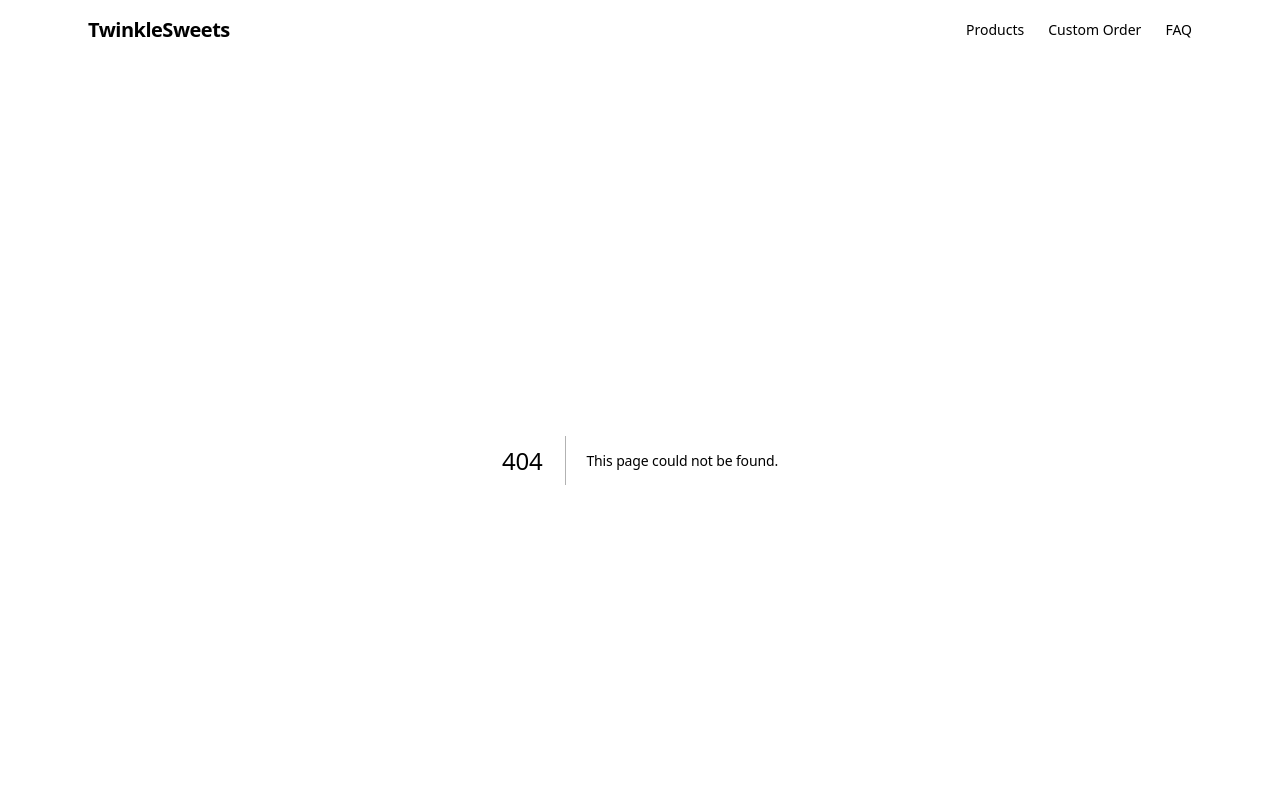
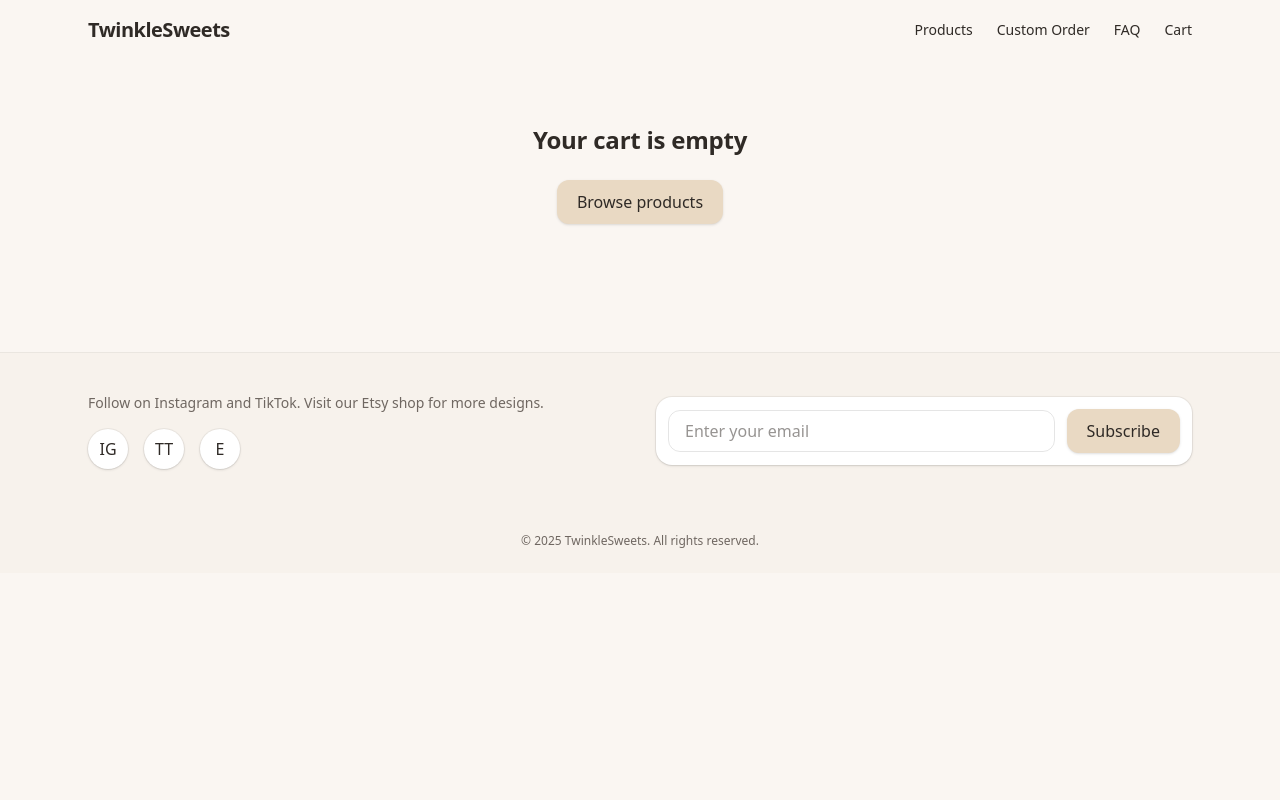
Before and after one commit to Alianv92/twinklesweets, a Next.js app: page /cart in a window 1280 px wide. Before the commit this address had no page. Shown: the top 800 px of the page. Built offline with nearby package versions, Linux system fonts and the light colour scheme.

Commit message:
Initial working version of TwinkleSweets site

```diff
--- /dev/null
+++ b/src/app/api/checkout/route.ts
@@ -0,0 +1,48 @@
+import Stripe from "stripe";
+import { NextResponse } from "next/server";
+import { PRODUCTS } from "../../../lib/products";
+
+const stripeSecret = process.env.STRIPE_SECRET_KEY;
+if (!stripeSecret) {
+  console.warn("STRIPE_SECRET_KEY is not set. Set it in .env.local for local dev.");
+}
+
+const stripe = new Stripe(stripeSecret || "", { apiVersion: "2024-06-20" });
+
+export async function POST(req: Request) {
+  try {
+    const { items }: { items: { id: string; qty: number }[] } = await req.json();
+
+    if (!Array.isArray(items) || items.length === 0) {
+      return NextResponse.json({ error: "Cart is empty" }, { status: 400 });
+    }
+
+    const line_items = items.map(({ id, qty }) => {
+      const p = PRODUCTS.find((pr) => pr.id === id);
+      if (!p) throw new Error(`Unknown product: ${id}`);
+      return {
+        quantity: qty,
+        price_data: {
+          currency: "usd",
+          product_data: { name: p.name },
+          unit_amount: p.price,
+        },
+      } as const;
+    });
+
+    const session = await stripe.checkout.sessions.create({
+      mode: "payment",
+      line_items,
+      success_url: "http://localhost:3000/thank-you",
+      cancel_url: "http://localhost:3000/cancelled",
+      shipping_address_collection: { allowed_countries: ["US", "CA"] },
+    });
+
+    return NextResponse.json({ url: session.url });
+  } catch (e: any) {
+    return NextResponse.json(
+      { error: e.message ?? "Checkout error" },
+      { status: 400 }
+    );
+  }
+}
--- /dev/null
+++ b/src/app/cancelled/page.tsx
@@ -0,0 +1,10 @@
+export default function Cancelled() {
+  return (
+    <main className="mx-auto max-w-xl px-6 py-24 text-center">
+      <h1 className="text-3xl font-semibold">Payment cancelled</h1>
+      <p className="mt-3 text-[var(--muted)]">
+        No charge was made. You can try again any time.
+      </p>
+    </main>
+  );
+}
--- /dev/null
+++ b/src/app/cart/page.tsx
@@ -0,0 +1,72 @@
+"use client";
+
+import Image from "next/image";
+import Link from "next/link";
+import { useCart } from "../../lib/cart";
+import { PRODUCTS } from "../../lib/products";
+
+export default function CartPage() {
+  const cart = useCart();
+
+  const items = cart.items.map((i) => {
+    const p = PRODUCTS.find((p) => p.id === i.id)!;
+    return { ...p, qty: i.qty, lineTotal: p.price * i.qty };
+  });
+
+  const subtotal = items.reduce((s, i) => s + i.lineTotal, 0);
+
+  if (items.length === 0) {
+    return (
+      <div className="mx-auto max-w-4xl px-6 py-16 text-center">
+        <h1 className="text-2xl font-semibold">Your cart is empty</h1>
+        <Link href="/#products" className="inline-block mt-6 rounded-xl bg-[var(--gold)] px-5 py-2.5 shadow-sm hover:shadow">
+          Browse products
+        </Link>
+      </div>
+    );
+  }
+
+  return (
+    <div className="mx-auto max-w-5xl px-6 py-10 grid md:grid-cols-[1fr_320px] gap-10">
+      <div className="space-y-6">
+        {items.map(({ id, name, image, price, qty, lineTotal }) => (
+          <div key={id} className="flex gap-4 items-center rounded-xl bg-white shadow-sm ring-1 ring-black/5 p-4">
+            <Image src={image} alt={name} width={96} height={96} className="rounded-lg object-cover" />
+            <div className="flex-1">
+              <div className="font-medium">{name}</div>
+              <div className="text-sm text-[var(--muted)]">${(price / 100).toFixed(2)}</div>
+              <div className="mt-2 flex items-center gap-3">
+                <label className="text-sm text-[var(--muted)]">Qty</label>
+                <input
+                  type="number"
+                  min={1}
+                  value={qty}
+                  onChange={(e) => cart.setQty(id, Math.max(1, Number(e.target.value) || 1))}
+                  className="w-16 rounded-lg border border-black/10 px-2 py-1 text-center"
+                />
+                <button onClick={() => cart.remove(id)} className="text-sm underline">
+                  Remove
+                </button>
+              </div>
+            </div>
+            <div className="text-right font-medium">${(lineTotal / 100).toFixed(2)}</div>
+          </div>
+        ))}
+      </div>
+
+      <aside className="rounded-xl bg-white shadow-sm ring-1 ring-black/5 p-5 h-fit">
+        <div className="flex justify-between">
+          <span className="text-sm text-[var(--muted)]">Subtotal</span>
+          <span className="font-medium">${(subtotal / 100).toFixed(2)}</span>
+        </div>
+        <div className="mt-6">
+          <form action="/api/checkout" method="POST">
+            <button className="w-full rounded-xl bg-[var(--gold)] px-5 py-2.5 font-medium shadow-sm hover:shadow">
+              Checkout
+            </button>
+          </form>
+        </div>
+      </aside>
+    </div>
+  );
+}
--- a/src/app/layout.tsx
+++ b/src/app/layout.tsx
@@ -1,57 +1,44 @@
-// app/layout.tsx
 import type { Metadata } from "next";
 import "./globals.css";
-import Link from "next/link";
+import { CartProvider } from "../lib/cart";
+import { SiteHeader } from "../components/SiteHeader";
 
 export const metadata: Metadata = {
   title: "TwinkleSweets • Elegant Cake Toppers",
-  description: "Elegant, modern cake toppers for birthdays and special events. Handmade to order.",
+  description: "Elegant, modern cake toppers and decorated boxes. Handmade to order.",
 };
 
 export default function RootLayout({ children }: { children: React.ReactNode }) {
   return (
     <html lang="en">
       <body className="min-h-screen bg-[var(--paper)] text-[var(--ink)]">
-        {/* Top bar */}
-        <header className="mx-auto max-w-6xl px-6 py-4 flex items-center justify-between">
-  <Link href="/" className="text-xl font-semibold tracking-tight">
-    TwinkleSweets
-  </Link>
-  <nav className="hidden md:flex gap-6 text-sm">
-    <Link href="/products" className="hover:opacity-80">Products</Link>
-    <Link href="/custom-order" className="hover:opacity-80">Custom Order</Link>
-    <Link href="/faq" className="hover:opacity-80">FAQ</Link>
-  </nav>
-</header>
-
-        {/* Page content */}
+        <CartProvider>
+          <SiteHeader />
           <main>{children}</main>
 
-        {/* Footer */}
           <footer className="border-t border-black/5 bg-[var(--chip)] mt-16">
             <div className="mx-auto max-w-6xl px-6 py-10 grid md:grid-cols-2 gap-8 items-center">
               <div>
-              <p className="text-sm text-[#6F6761]">
+                <p className="text-sm text-[var(--muted)]">
                   Follow on Instagram and TikTok. Visit our Etsy shop for more designs.
                 </p>
                 <div className="mt-4 flex gap-4">
-                <a href="https://instagram.com/yourhandle" className="rounded-full bg-white w-10 h-10 grid place-items-center shadow-sm ring-1 ring-black/5">IG</a>
-                <a href="https://tiktok.com/@yourhandle" className="rounded-full bg-white w-10 h-10 grid place-items-center shadow-sm ring-1 ring-black/5">TT</a>
-                <a href="https://etsy.com/shop/yourshop" className="rounded-full bg-white w-10 h-10 grid place-items-center shadow-sm ring-1 ring-black/5">E</a>
+                  <a href="https://instagram.com/twinklesweetsco" className="rounded-full bg-white w-10 h-10 grid place-items-center shadow-sm ring-1 ring-black/5" aria-label="Instagram">IG</a>
+                  <a href="https://tiktok.com/twinklesweetsco" className="rounded-full bg-white w-10 h-10 grid place-items-center shadow-sm ring-1 ring-black/5" aria-label="TikTok">TT</a>
+                  <a href="https://etsy.com/shop/yourshop" className="rounded-full bg-white w-10 h-10 grid place-items-center shadow-sm ring-1 ring-black/5" aria-label="Etsy">E</a>
                 </div>
               </div>
 
               <form action="https://formspree.io/f/your-newsletter" method="POST" className="bg-white rounded-2xl shadow-sm ring-1 ring-black/5 p-3 flex items-center gap-3">
                 <input type="email" name="email" placeholder="Enter your email" className="w-full rounded-xl border border-black/10 px-4 py-2" required />
-              <button type="submit" className="rounded-xl bg-[#E9D9C3] px-5 py-2.5 font-medium shadow-sm hover:shadow">
-                Subscribe
-              </button>
+                <button type="submit" className="rounded-xl bg-[var(--gold)] px-5 py-2.5 font-medium shadow-sm hover:shadow">Subscribe</button>
               </form>
             </div>
-          <div className="py-6 text-center text-xs text-[#8B817B]">
+            <div className="py-6 text-center text-xs text-[var(--muted)]">
               © {new Date().getFullYear()} TwinkleSweets. All rights reserved.
             </div>
           </footer>
+        </CartProvider>
       </body>
     </html>
   );
--- a/src/app/page.tsx
+++ b/src/app/page.tsx
@@ -1,9 +1,40 @@
+"use client";
+
 import Image from "next/image";
+import { useState } from "react";
+import { PRODUCTS } from "../lib/products";
+import { useCart } from "../lib/cart";
+
+function AddBtn({ id }: { id: string }) {
+  const cart = useCart();
+  const [status, setStatus] = useState<"idle" | "added">("idle");
+
+  function handleAdd() {
+    cart.add(id, 1);
+    setStatus("added");
+    setTimeout(() => setStatus("idle"), 1500);
+  }
+
+  return (
+    <button
+      onClick={handleAdd}
+      className={`mt-3 rounded-xl px-4 py-2 text-sm font-medium shadow-sm transition
+        ${
+          status === "added"
+            ? "bg-green-500 text-white"
+            : "bg-[var(--gold)] hover:shadow"
+        }
+      `}
+    >
+      {status === "added" ? "Added!" : "Add to cart"}
+    </button>
+  );
+}
 
 export default function HomePage() {
   return (
     <div>
-      {/* Hero Section — soft gradient, not black */}
+      {/* Hero Section */}
       <section className="bg-gradient-to-b from-[#FFF9F5] to-[var(--paper)]">
         <div className="mx-auto max-w-6xl px-6 pt-10 pb-16 grid md:grid-cols-2 gap-10 items-center">
           <div className="order-2 md:order-1">
@@ -11,18 +42,17 @@ export default function HomePage() {
               Celebrate with custom toppers & decorated boxes
             </h1>
             <p className="mt-4 text-[17px] text-[var(--muted)] max-w-prose">
-              TwinkleSweets creates personalized cake toppers, decorated treat boxes,
-              and event details to make your celebration unforgettable.
+              TwinkleSweets creates personalized cake toppers, decorated treat
+              boxes, and event details to make your celebration unforgettable.
             </p>
             <a
-              href="https://buy.stripe.com/test-link"
+              href="#products"
               className="inline-block mt-7 rounded-xl bg-[var(--gold)] px-6 py-3 text-base font-medium shadow-sm hover:shadow transition"
             >
               Shop Now
             </a>
           </div>
 
-          {/* Light “photo” area */}
           <div className="order-1 md:order-2 rounded-3xl overflow-hidden shadow-sm ring-1 ring-black/5">
             <Image
               src="/hero.jpg"
@@ -36,43 +66,43 @@ export default function HomePage() {
         </div>
       </section>
 
-      {/* Featured Designs — white cards on blush backdrop */}
+      {/* Featured Products */}
       <section id="products" className="py-14 bg-[var(--blush)]/60">
         <div className="mx-auto max-w-6xl px-6">
-          <h2 className="text-center font-serif text-3xl md:text-4xl">Featured Designs</h2>
+          <h2 className="text-center font-serif text-3xl md:text-4xl">
+            Featured Designs
+          </h2>
           <div className="mt-8 grid grid-cols-1 sm:grid-cols-2 lg:grid-cols-3 gap-6">
-            {[
-              "Custom Cake Toppers",
-              "Decorated Treat Boxes",
-              "Event Favor Packaging",
-              "Themed Party Sets",
-              "Name & Number Toppers",
-              "Special Occasion Décor",
-            ].map((name, index) => (
-              <article key={name} className="rounded-2xl bg-white shadow-sm ring-1 ring-black/5 p-5">
+            {PRODUCTS.map((p) => (
+              <article
+                key={p.id}
+                className="rounded-2xl bg-white shadow-sm ring-1 ring-black/5 p-5"
+              >
                 <Image
-                  src={`/Product${index+1}.png`}
-                  alt={name}
+                  src={p.image}
+                  alt={p.name}
                   width={400}
                   height={400}
                   className="w-full h-auto rounded-xl object-cover"
                 />
-                <h3 className="mt-3 text-sm font-medium">{name}</h3>
-                <a href="https://buy.stripe.com/test-link" className="mt-3 inline-block text-sm underline">
-                  Order now
-                </a>
+                <h3 className="mt-3 text-sm font-medium">{p.name}</h3>
+                <div className="mt-1 text-sm text-[var(--muted)]">
+                  ${(p.price / 100).toFixed(2)}
+                </div>
+                <AddBtn id={p.id} />
               </article>
             ))}
           </div>
         </div>
       </section>
 
-      {/* Testimonials — clean white band */}
+      {/* Testimonials */}
       <section id="testimonials" className="bg-white py-16">
         <div className="mx-auto max-w-4xl px-6 text-center">
           <h2 className="font-serif text-3xl md:text-4xl">What Customers Say</h2>
           <blockquote className="mt-6 text-lg text-[#4A433E]">
-            “The topper and decorated boxes were absolutely perfect! Everyone at the party loved them.”
+            “The topper and decorated boxes were absolutely perfect! Everyone at
+            the party loved them.”
           </blockquote>
           <div className="mt-2 text-sm text-[var(--muted)]">— Maria G.</div>
         </div>
--- /dev/null
+++ b/src/app/thank-you/page.tsx
@@ -0,0 +1,10 @@
+export default function ThankYou() {
+  return (
+    <main className="mx-auto max-w-xl px-6 py-24 text-center">
+      <h1 className="text-3xl font-semibold">Thank you!</h1>
+      <p className="mt-3 text-[var(--muted)]">
+        Your order was completed successfully.
+      </p>
+    </main>
+  );
+}
--- /dev/null
+++ b/src/components/CartLink.tsx
@@ -0,0 +1,20 @@
+"use client";
+
+import Link from "next/link";
+import { useCart } from "../lib/cart";
+
+export default function CartLink() {
+  const { items } = useCart();
+  const count = items.reduce((sum, i) => sum + i.qty, 0);
+
+  return (
+    <Link href="/cart" className="hover:opacity-80 relative">
+      Cart
+      {count > 0 && (
+        <span className="ml-1 rounded-full bg-[var(--gold)] text-xs px-2 py-0.5">
+          {count}
+        </span>
+      )}
+    </Link>
+  );
+}
--- /dev/null
+++ b/src/components/SiteHeader.tsx
@@ -0,0 +1,18 @@
+"use client";
+
+import Link from "next/link";
+import CartLink from "./CartLink";
+
+export function SiteHeader() {
+  return (
+    <header className="mx-auto max-w-6xl px-6 py-4 flex items-center justify-between">
+      <Link href="/" className="text-xl font-semibold tracking-tight">TwinkleSweets</Link>
+      <nav className="hidden md:flex gap-6 text-sm">
+        <Link href="/products" className="hover:opacity-80">Products</Link>
+        <Link href="/custom-order" className="hover:opacity-80">Custom Order</Link>
+        <Link href="/faq" className="hover:opacity-80">FAQ</Link>
+        <CartLink />
+      </nav>
+    </header>
+  );
+}
--- /dev/null
+++ b/src/lib/cart.tsx
@@ -0,0 +1,47 @@
+"use client";
+
+import { createContext, useContext, useState } from "react";
+
+type CartItem = { id: string; qty: number };
+type CartContextType = {
+  items: CartItem[];
+  add: (id: string, qty?: number) => void;
+  remove: (id: string) => void;
+  setQty: (id: string, qty: number) => void;
+  clear: () => void;
+};
+
+const CartContext = createContext<CartContextType | null>(null);
+
+export function CartProvider({ children }: { children: React.ReactNode }) {
+  const [items, setItems] = useState<CartItem[]>([]);
+
+  const add = (id: string, qty = 1) =>
+    setItems((prev) => {
+      const existing = prev.find((i) => i.id === id);
+      return existing
+        ? prev.map((i) => (i.id === id ? { ...i, qty: i.qty + qty } : i))
+        : [...prev, { id, qty }];
+    });
+
+  const remove = (id: string) => setItems((prev) => prev.filter((i) => i.id !== id));
+
+  const setQty = (id: string, qty: number) =>
+    setItems((prev) =>
+      qty <= 0 ? prev.filter((i) => i.id !== id) : prev.map((i) => (i.id === id ? { ...i, qty } : i)),
+    );
+
+  const clear = () => setItems([]);
+
+  return (
+    <CartContext.Provider value={{ items, add, remove, setQty, clear }}>
+      {children}
+    </CartContext.Provider>
+  );
+}
+
+export function useCart() {
+  const ctx = useContext(CartContext);
+  if (!ctx) throw new Error("useCart must be used within a CartProvider");
+  return ctx;
+}
--- /dev/null
+++ b/src/lib/products.ts
@@ -0,0 +1,16 @@
+// src/lib/products.ts
+export type Product = {
+  id: string;
+  name: string;
+  price: number;   // price in cents
+  image: string;   // path in /public
+};
+
+export const PRODUCTS: Product[] = [
+  { id: "topper-custom",  name: "Custom Cake Topper",    price: 2200, image: "/Product1.png" },
+  { id: "boxes-decor",    name: "Decorated Treat Boxes", price: 3500, image: "/Product2.png" },
+  { id: "favor-pack",     name: "Event Favor Packaging", price: 2900, image: "/Product3.png" },
+  { id: "party-set",      name: "Themed Party Set",      price: 5900, image: "/Product4.png" },
+  { id: "name-number",    name: "Name & Number Topper",  price: 2500, image: "/Product5.png" },
+  { id: "special-decor",  name: "Special Occasion Décor",price: 4500, image: "/Product6.png" },
+];
```
Also changed, not shown: package.json (+7 -5 lines), 1 other file (tests, documents, lock files or other folders). Lines whose indentation alone changed are shown as unchanged.
